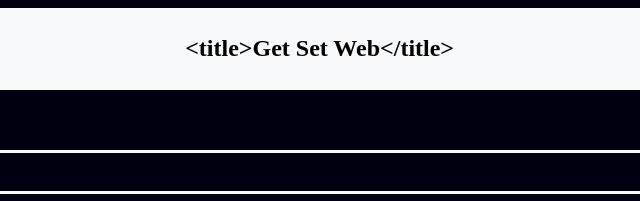
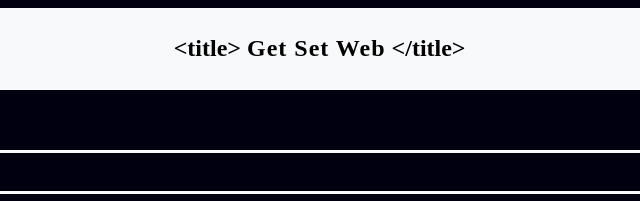
Before and after one commit to abhijith-ts/BoP-PreBuild, a plain HTML site: page index.html in a window 1280 px wide. Shown: the top 201 px of the page, 353-993 px from the left. Drawn offline with Linux system fonts and the light colour scheme; a web font is replaced by a local one.

Commit message:
animation

```diff
--- a/index.html
+++ b/index.html
@@ -15,7 +15,9 @@
                 </div>
                 <div class="heading">
                     <h1>
-                        &lt;title&gt;Get Set Web&lt;/title&gt;
+                        <span>&lt;title&gt;</span>
+                        <span>Get Set Web</span>
+                        <span>&lt;/title&gt;</span>
                     </h1>
                 </div>
                 <div class="refresh">
--- a/styles.css
+++ b/styles.css
@@ -61,3 +61,67 @@ nav {
     border-style: solid;
     border-color: #f8f9fa;
 }
+
+
+/* new codes */
+/*
+
+
+
+/* first method  */
+
+
+
+/* h1 span {
+    position: relative;
+    display: inline;
+    visibility: visible;
+}
+
+
+h1:hover span:nth-child(even) {
+
+    animation: text 1s 1;
+}
+
+@keyframes text{
+    0%{
+        visibility: hidden;
+        letter-spacing: -0.35em;
+    }
+    100%{
+        letter-spacing: 0;
+        visibility: visible;
+    }
+} */
+
+
+
+
+/* second method */
+
+h1{
+    width: 100%;
+}
+
+h1 span:nth-child(even) {
+    color: black;
+    font-weight: 700;
+    letter-spacing: 1px;
+    margin-bottom:20px;
+    animation: text 3s 1;
+}
+
+@keyframes text{
+    0%{
+        color: white;
+        font-weight: 100;
+    }
+    30%{
+        font-weight: 350;
+    }
+    85%{
+        letter-spacing: 5px;
+        font-weight: 500;
+    }
+}
```
